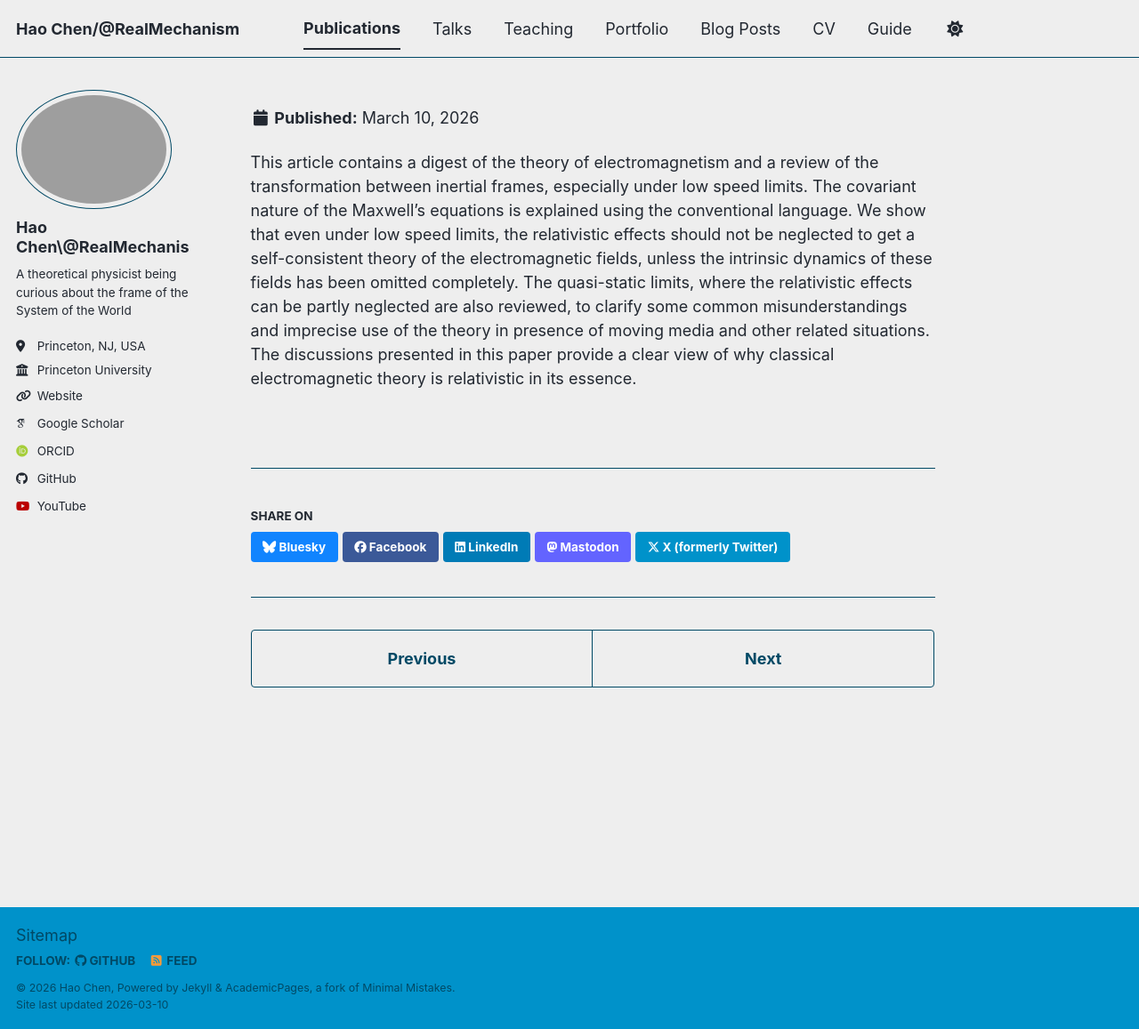
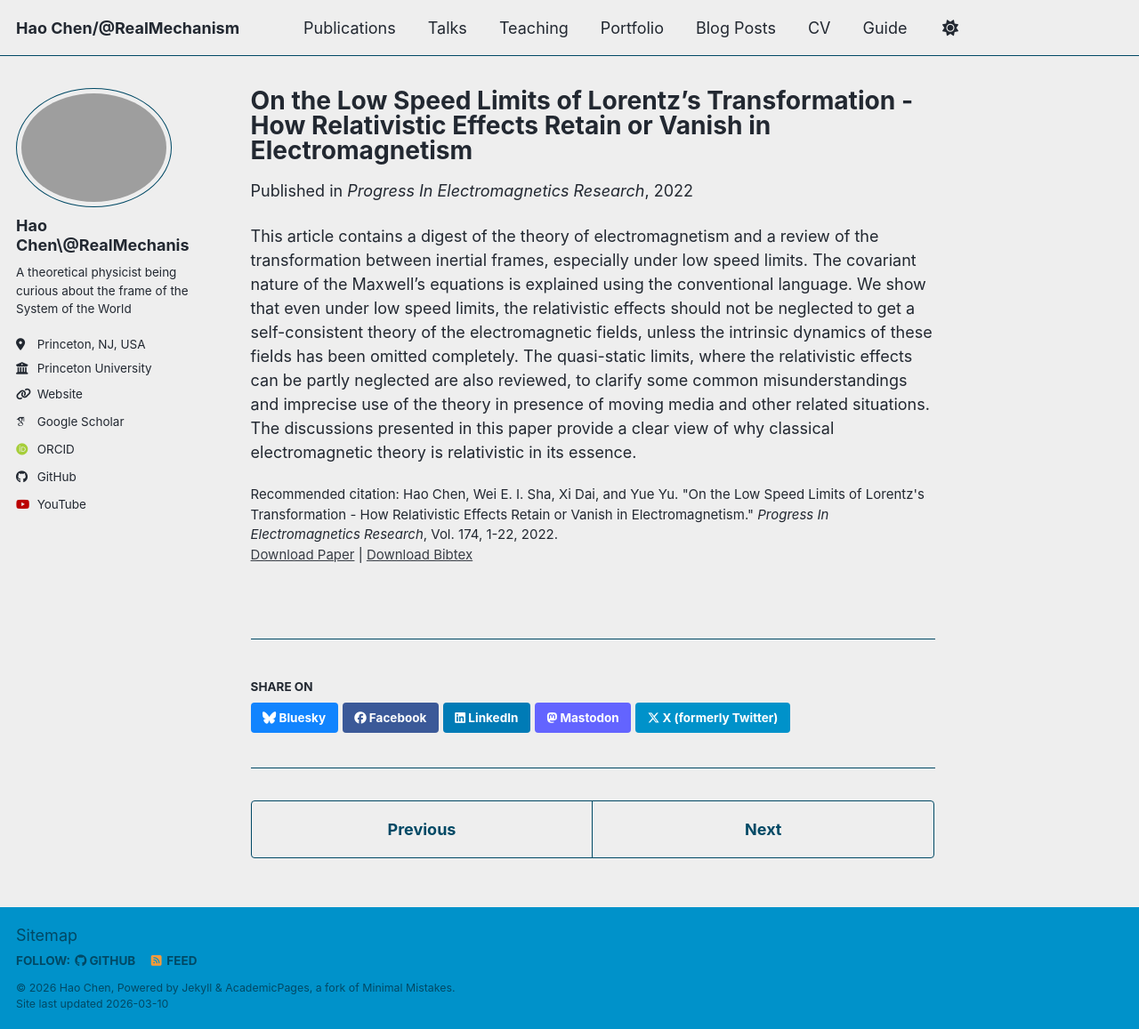
Before and after one commit to HCPrince/HCPrince.github.io, a Jekyll site: the page built from _publications/2009-10-01-paper-title-number-1.md, in a window 1280 px wide and 1157 px high. Shown: the whole window at 89% size. Built offline with Jekyll 4.4.1, drawn with Linux system fonts in a browser that asks for light colours; some web fonts are replaced; a script bundle is joined from its source files by our own code; library files that are not in the unit come from our copies; some of the changed lines change nothing that is shown.

Commit message:
Fix formatting issues in publication metadata

```diff
--- a/_publications/2009-10-01-paper-title-number-1.md
+++ b/_publications/2009-10-01-paper-title-number-1.md
@@ -1,5 +1,5 @@
 ---
-title:| On the Low Speed Limits of Lorentz's Transformation - How Relativistic Effects Retain or Vanish in Electromagnetism
+title: "On the Low Speed Limits of Lorentz's Transformation - How Relativistic Effects Retain or Vanish in Electromagnetism"
 collection: publications
 category: manuscripts
 permalink: /publication/PIER2022
@@ -8,6 +8,6 @@
 venue: 'Progress In Electromagnetics Research'
 paperurl: 'https://www.jpier.org/PIER/pier.php?paper=22021701'
 bibtexurl: 'https://arxiv.org/abs/2202.10242'
-citation:| Hao Chen, Wei E. I. Sha, Xi Dai, and Yue Yu. &quot;On the Low Speed Limits of Lorentz's Transformation - How Relativistic Effects Retain or Vanish in Electromagnetism.&quot; <i>Progress In Electromagnetics Research</i>, Vol. 174, 1-22, 2022.
+citation: "Hao Chen, Wei E. I. Sha, Xi Dai, and Yue Yu. &quot;On the Low Speed Limits of Lorentz's Transformation - How Relativistic Effects Retain or Vanish in Electromagnetism.&quot; <i>Progress In Electromagnetics Research</i>, Vol. 174, 1-22, 2022."
 ---
 This article contains a digest of the theory of electromagnetism and a review of the transformation between inertial frames, especially under low speed limits. The covariant nature of the Maxwell's equations is explained using the conventional language. We show that even under low speed limits, the relativistic effects should not be neglected to get a self-consistent theory of the electromagnetic fields, unless the intrinsic dynamics of these fields has been omitted completely. The quasi-static limits, where the relativistic effects can be partly neglected are also reviewed, to clarify some common misunderstandings and imprecise use of the theory in presence of moving media and other related situations. The discussions presented in this paper provide a clear view of why classical electromagnetic theory is relativistic in its essence.
```
